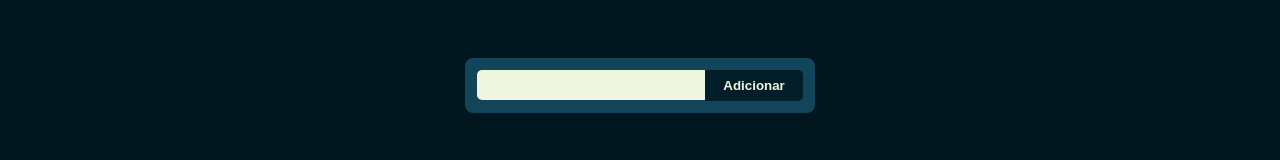
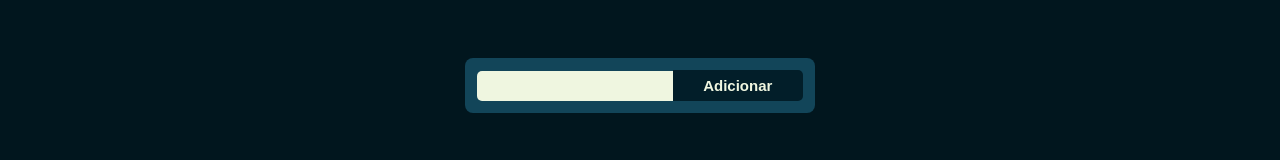
Before and after one commit to marcoahansen/to-do-list, a React (Create React App) app: page / in a window 1280 px wide. Shown: the part 315-475 px from the top of the page. Built offline with nearby package versions, Linux system fonts and the light colour scheme.

Commit message:
disable button

```diff
--- a/src/pages/Home/home.css
+++ b/src/pages/Home/home.css
@@ -18,6 +18,10 @@
     align-items: center;
 }
 
+.completed{
+  background-color:  #598392;
+}
+
 .todo-text{
     display: flex;
     justify-content: flex-start;
@@ -29,16 +33,23 @@
 }
 
 .todo-input input{
-    width: 70%;
+    width: 60%;
     background-color: #EFF6E0;
     border: transparent;
     height: 30px;
+    padding: 8px;
     border-top-left-radius: 5px;
     border-bottom-left-radius: 5px;
+    font-size: 16px;
+}
+
+.todo-input input:focus-visible{
+  outline: transparent;
+
 }
 
 .todo-input button{
-    width: 30%;
+    width: 40%;
     background-color: #021e29;
     border: transparent;
     height: 31px;
@@ -46,6 +57,7 @@
     border-bottom-right-radius: 5px;
     color: #EFF6E0;
     font-weight: 600;
+    font-size: 15px;
 }
 
 .toggler-wrapper {
@@ -61,7 +73,7 @@
   }
 
   .toggler-wrapper input[type="checkbox"]:checked+.toggler-slider {
-    background-color: #44cc66;
+    background-color: #01161E;
   }
 
   .toggler-wrapper .toggler-slider {
@@ -88,7 +100,7 @@
 
 .toggler-wrapper.style-9 input[type="checkbox"]:checked+.toggler-slider .toggler-knob {
     left: calc(100% - 19px - 3px);
-    background-color: #44cc66;
+    background-color: #124559;
 }
 
   .toggler-wrapper.style-9 .toggler-slider {
--- a/src/pages/Home/index.js
+++ b/src/pages/Home/index.js
@@ -59,11 +59,11 @@ function Home(){
         <div className='all-todos-list'>
             <div className='todos-list-container todo-input'>
                 <input type='text' value={input} onChange={e => setInput(e.target.value)}/>
-                <button type='button' onClick={addToDo}>Adicionar</button>
+                <button type='button' disabled={!input} onClick={addToDo}>Adicionar</button>
             </div>
             <ul>
                 {toDos.map((toDo, index) =>(
-                    <li className='todos-list todos-list-container' key={toDo.id}>
+                    <li className={toDo.status ? 'todos-list todos-list-container completed' : 'todos-list todos-list-container'} key={toDo.id}>
                         <label className="toggler-wrapper style-9">
                             <input type='checkbox' id='status' checked={toDo.status} onChange={()=> toggleStatus(toDo.id)}/>
                             <div className="toggler-slider">
```
